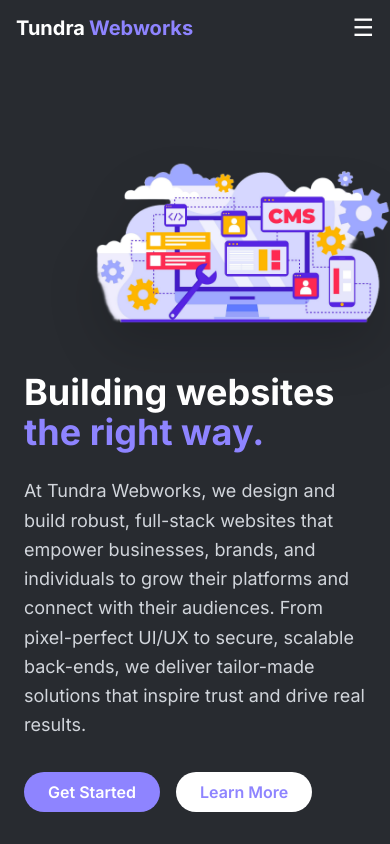
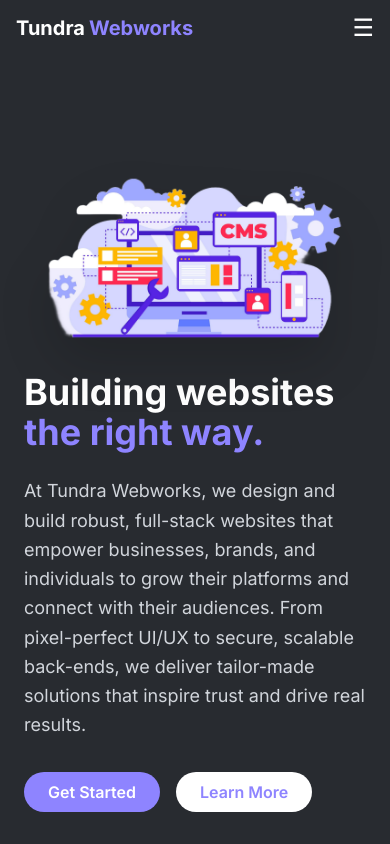
Before and after one commit to tgesar/tundra-webworks, a Next.js app: page / in a window 390 px wide. Shown: the top 844 px of the page. Built offline with nearby package versions, Linux system fonts and the light colour scheme.

Commit message:
Updated to better Support Mobile with Navbar and PNG updates v4.0

```diff
--- a/app/page.tsx
+++ b/app/page.tsx
@@ -57,13 +57,12 @@ export default function HomePage() {
             src="/images/transparentHome.png"
             alt="Web design showcase"
             className="
-              static
-              w-[140%]        /* mobile: ~3.5× larger */
-              md:w-[30rem]    /* tablet+ */
-              lg:w-[825px]    /* desktop */
-              mx-auto         /* center on mobile */
+              w-[140%]          /* mobile: ~350% */
+              md:w-[30rem]      /* tablet+ */
+              lg:w-[825px]      /* desktop */
+              mx-auto           /* center on mobile */
               object-contain drop-shadow-2xl
-              transform translate-x-[48px] -translate-y-[15px]
+              lg:translate-x-[48px] lg:-translate-y-[15px] /* only on lg+ */
             "
           />
         </div>
@@ -100,7 +99,7 @@ export default function HomePage() {
               src="/images/animatedweb.gif"
               alt="Animated web demo"
               className="
-                w-[140%]        /* mobile: ~3.5× larger */
+                w-[140%]        /* mobile: ~350% */
                 md:w-[30rem]    /* tablet+ */
                 mx-auto         /* center on mobile */
                 object-contain
```
